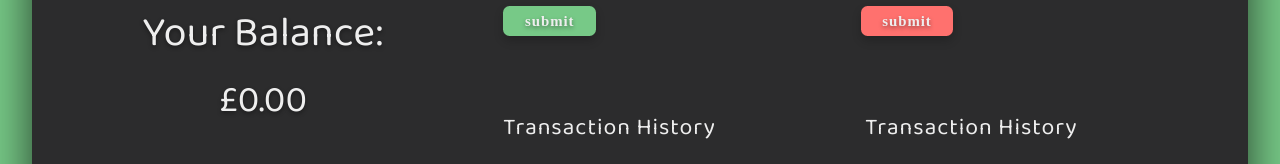
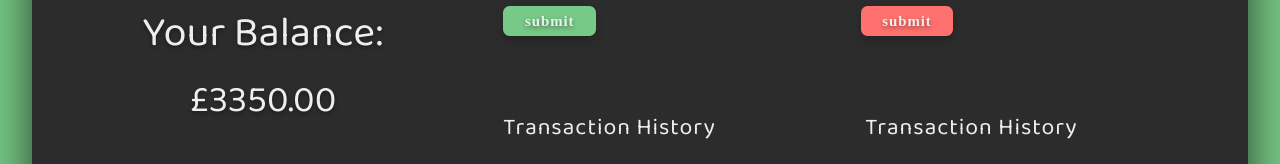
Before and after one commit to MelissaAstbury/Budget-Planner, a React (Create React App) app: page / in a window 1280 px wide. Shown: the part 255-419 px from the top of the page. Built offline with nearby package versions, Linux system fonts and the light colour scheme; the HTML template or start-up script is replaced by a standard one; a web font is replaced by a local one.

Commit message:
the overall balance is now worked out and shows correctly

```diff
--- a/src/components/Balance/Balance.js
+++ b/src/components/Balance/Balance.js
@@ -23,7 +23,7 @@
   return (
     <div className="balance">
       <h2>Your Balance:</h2>
-      <h3>£0.00</h3>
+      <h3>£{(totalIncome - totalExpense).toFixed(2)}</h3>
       <div className="income-expense">
         <div className="plus">
           <h3>Income</h3>
```
